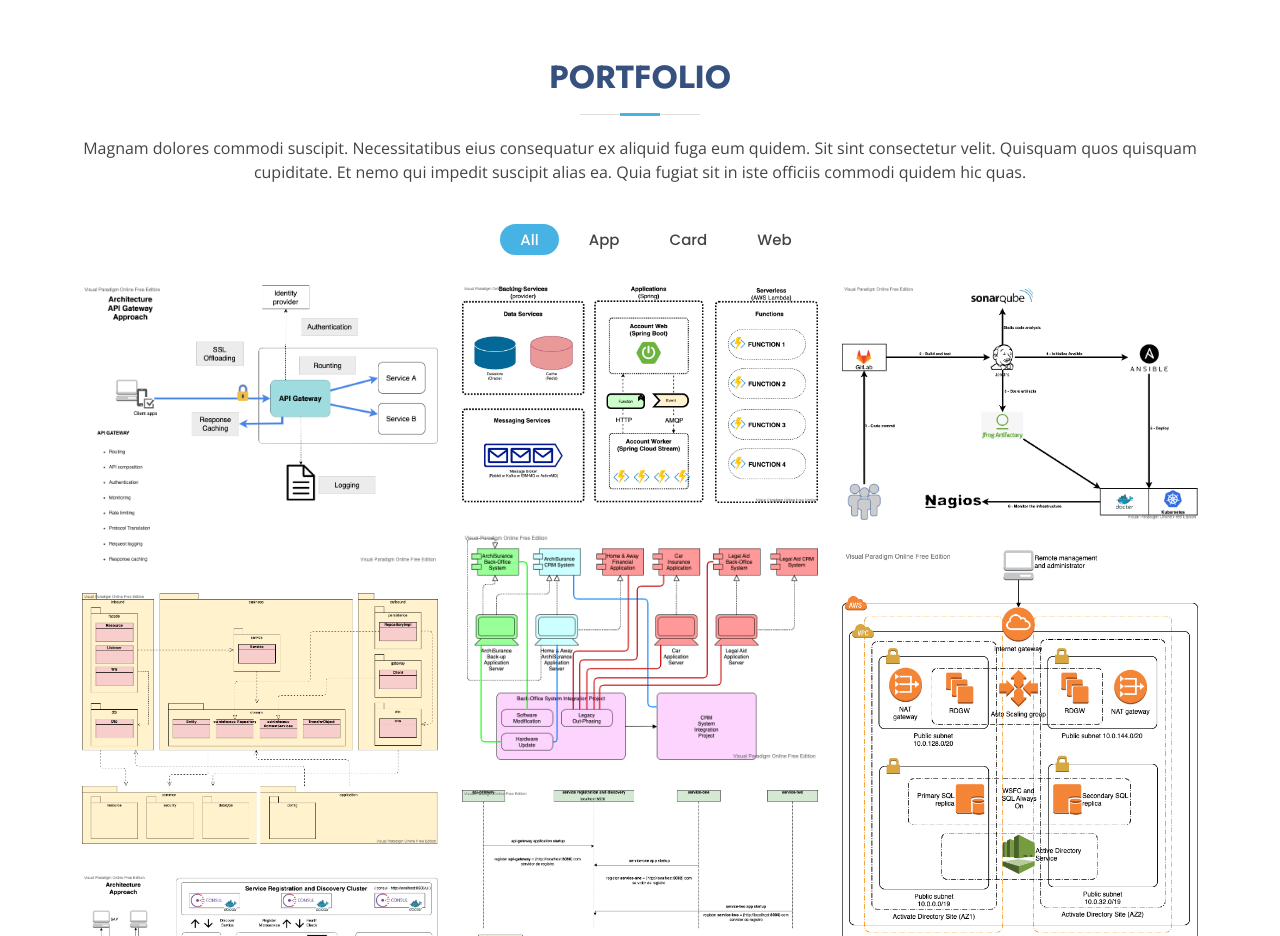
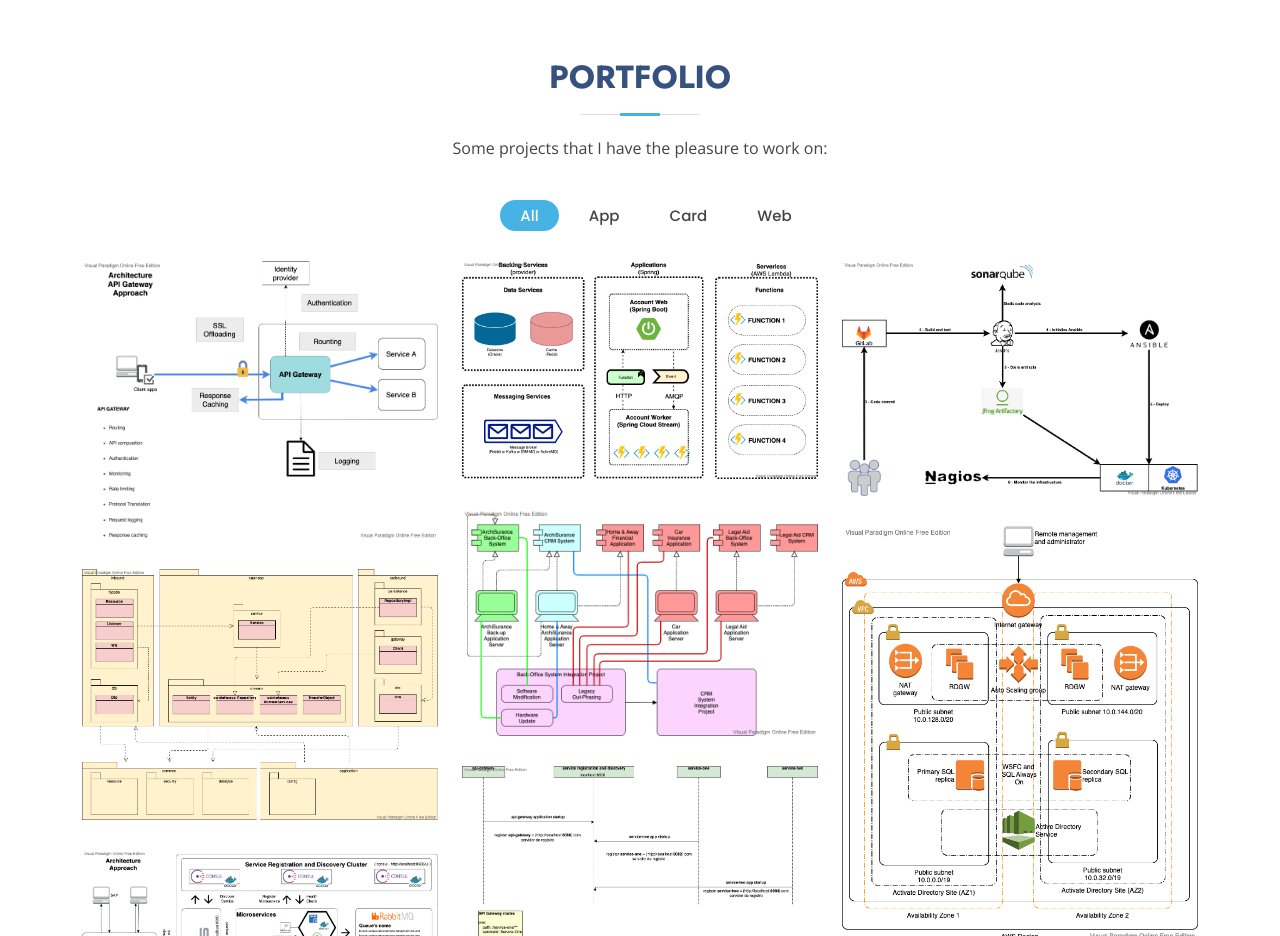
Before and after one commit to diegomarinho/diegomarinho.github.io, a plain HTML site: page index.html in a window 1280 px wide. Shown: the part 3382-4318 px from the top of the page. Drawn offline with nearby package versions, Linux system fonts and the light colour scheme.

Commit message:
update unit tests

```diff
--- a/index.html
+++ b/index.html
@@ -348,7 +348,7 @@
 
         <div class="section-title">
           <h2>Portfolio</h2>
-          <p>Magnam dolores commodi suscipit. Necessitatibus eius consequatur ex aliquid fuga eum quidem. Sit sint consectetur velit. Quisquam quos quisquam cupiditate. Et nemo qui impedit suscipit alias ea. Quia fugiat sit in iste officiis commodi quidem hic quas.</p>
+          <p>Some projects that I have the pleasure to work on:</p>
         </div>
 
         <ul id="portfolio-flters" class="d-flex justify-content-center" data-aos="fade-up" data-aos-delay="100">
```
